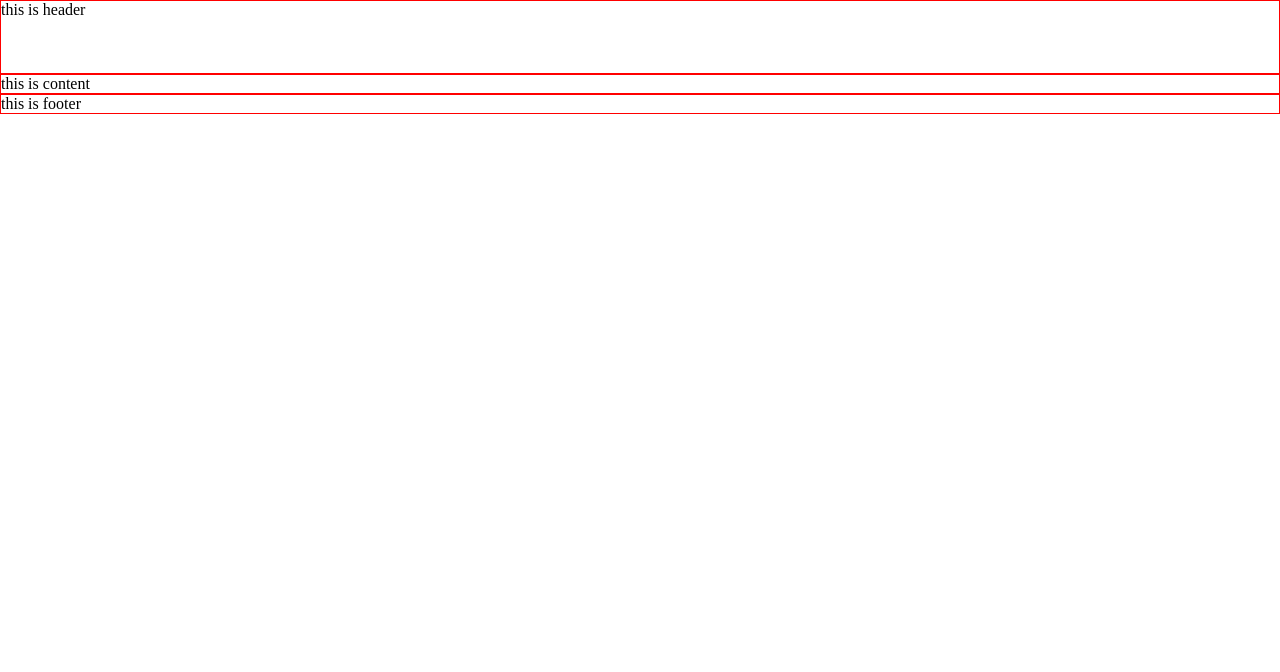
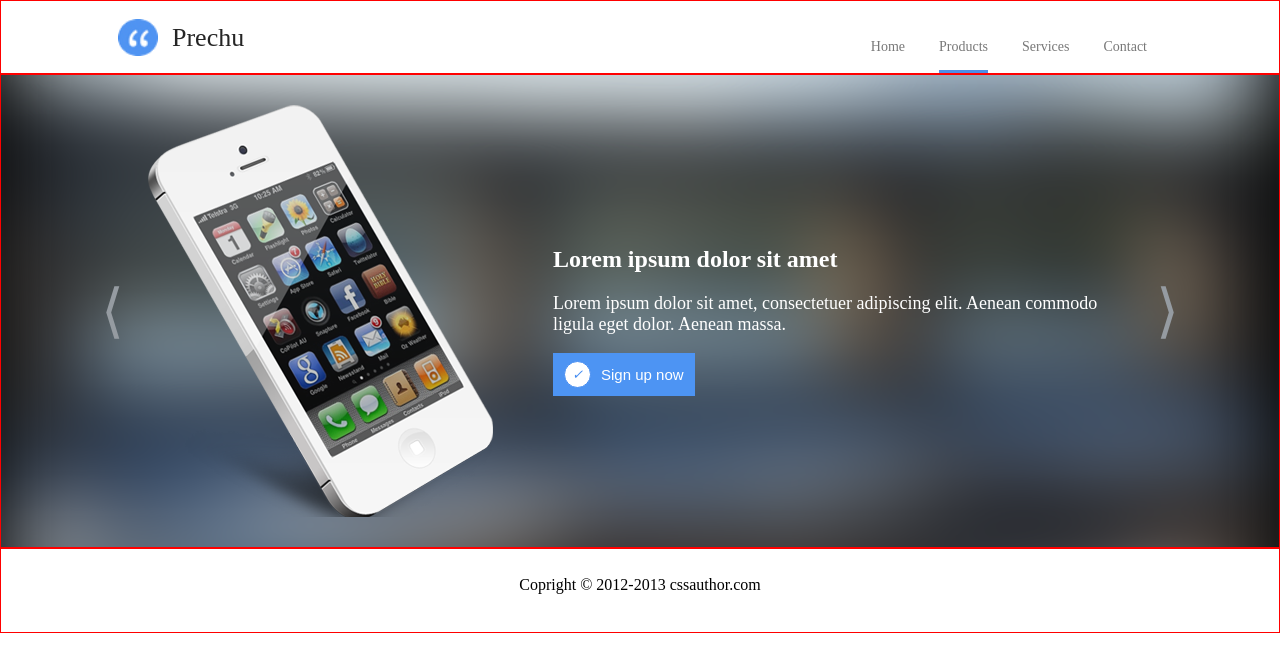
Before and after one commit to nancyphak/FullStack, a plain HTML site: page FrontEnd/index.html in a window 1280 px wide. Drawn offline with Linux system fonts and the light colour scheme.

Commit message:
implement header and slider

```diff
--- a/FrontEnd/index.html
+++ b/FrontEnd/index.html
@@ -7,11 +7,49 @@
     <body>
         <div class="page">
             <div class="header">
-                this is header
+                <div class="multi-columns">
+                    <div class="col-3 pull-left">
+                        <a class="brand" href="">
+                            <img class="logo" src="logo.png"/>
+                            <span class="text">Prechu</span>
+                        </a>
+                    </div>
+                    <div class="col-7 pull-right">
+                        <ul class="main-nav">
+                            <li class="item">
+                                <a href="" title="" class="text">Home</a>
+                            </li>
+                            <li class="item active">
+                                <a href="" title="" class="text">Products</a>
+                            </li>
+                            <li class="item">
+                                <a href="" title="" class="text">Services</a>
+                            </li>
+                            <li class="item">
+                                <a href="" title="" class="text">Contact</a>
+                            </li>
+                        </ul>
+                    </div>
+                </div>
             </div>
-            <div class="content">this is content</div>
+            <div class="content">
+                <div class="slider">
+                    <a href="" title="" class="next"></a>
+                    <a href="" title="" class="prev"></a>
+                    <div class="slider-content">
+                        <div class="service-summary">
+                            <img src="img/iphone.png" alt="" class="photo">
+                            <div class="content">
+                                <h2 class="title">Lorem ipsum dolor sit amet</h2>
+                                <p class="desc">Lorem ipsum dolor sit amet, consectetuer adipiscing elit. Aenean commodo ligula eget dolor. Aenean massa.</p>
+                                <button class="btn-sign-up"><i class="icon"></i><span class="text">Sign up now</span></button>
+                            </div>
+                        </div>
+                    </div>
+                </div>
+            </div>
             <div class="footer">
-                this is footer
+                <p class="copyright">Copright &copy; 2012-2013 cssauthor.com</p>
             </div>
         </div>
     </body>
--- a/FrontEnd/styles.css
+++ b/FrontEnd/styles.css
@@ -1,15 +1,175 @@
 body{
     margin: 0;
 }
+a{
+    text-decoration: none;
+}
+a:hover{
+    text-decoration: none;
+}
+ul{
+    list-style: none;
+    margin: 0;
+    padding: 0;
+}
+li{
+    margin: 0;
+    padding: 0;
+}
+
+/*multi-columns start*/
+.multi-columns{
+    width: 100%;
+}
+.multi-columns .col-3{
+    width: 30%;
+    float: left;
+}
+.multi-columns .col-7{
+    width: 70%;
+    float: left;
+}
+.multi-columns .pull-left{}
+.multi-columns .pull-left>*{
+    float: left;
+}
+.multi-columns .pull-right{}
+.multi-columns .pull-right>*{
+    float:right;
+}
+/*multi-columns end*/
+/*brand start*/
+.brand{
+    padding: 18px 0;
+    display: block;
+}
+.brand .logo{
+    width: 40px;
+    vertical-align: middle;
+}
+.brand .text{
+    margin-left: 10px;
+    font-size: 26px;
+    vertical-align: middle;
+    color: #252525;
+}
+/*brand end*/
+/*main-nav start*/
+.main-nav{
+}
+.main-nav .item{
+    display: inline-block;
+    padding: 36px 0 15px;
+    margin: 0 15px;
+}
+.main-nav .item .text{
+    color: #787878;
+    font-size: 14px;
+}
+.main-nav .item.active{
+    border-bottom: 3px solid #4F8EE6;
+}
+.main-nav .item.active .text{}
+/*main-nav end */
+/*slider start*/
+.slider{
+    background: url(img/bg.png) no-repeat center center;
+    background-size:cover;
+    position: relative;
+    overflow: hidden;
+}
+.slider .next{
+    position: absolute;
+    top:50%;
+    right: 100px;
+    transform: translateY(-50%);
+    font-size: 59px;
+    color: #959BA1;
+}
+.slider .next::before{
+    content: "\27E9";
+}
+.slider .prev{
+    position: absolute;
+    top:50%;
+    left: 100px;
+    transform: translateY(-50%);
+    font-size: 59px;
+    color: #959BA1;
+}
+.slider .prev::before{
+    content: "\27E8";
+}
+.slider .slider-content{
+    padding: 0 117px;
+}
+/*slider end*/
+/*service-summary start*/
+.service-summary{
+    display: flex;
+    align-items: center;
+}
+.service-summary .photo{
+    padding: 30px;
+}
+.service-summary .content{
+    align-self: center;
+    padding: 30px;
+}
+.service-summary .content .title{
+    color: #FFFFFF;
+    font-size: 24px;
+}
+.service-summary .content .desc{
+    color: #FFFFFF;
+    font-size: 18px;
+}
+/*service-summary end*/
+/*btn-sign-up start*/
+.btn-sign-up{
+    border: 1px solid #4D94F3;
+    background-color: #4D94F3;
+    padding: 7px 10px;
+}
+.btn-sign-up .icon{
+    color: #468DF1;
+    vertical-align: middle;
+    display: inline-block;
+}
+.btn-sign-up .icon:before{
+    content: "\2713";
+    width: 25px;
+    height: 25px;
+    background: #FFFFFF;
+    line-height: 25px;
+    border: 1px solid;
+    border-radius: 50%;
+    display: block;
+}
+.btn-sign-up .text{
+    font-size: 15px;
+    color: #FFFFFF;
+    margin-left: 10px;
+    vertical-align: middle;
+}
+/*btn-sign-up end*/
 /*page start*/
-.page .header{
+.page > .header{
     border: 1px solid red;
     height: 72px;
+    padding: 0 117px;
 }
-.page .content{
+.page > .content{
      border: 1px solid red;
 }
-.page .footer{
+.page > .footer{
      border: 1px solid red;
+     padding: 0 117px;
 }
 /*page end*/
+/*copyright start*/
+.copyright{
+    margin: 27px 0 38px;
+    text-align: center;
+}
+/*copyright end*/
```
Also changed, not shown: FrontEnd/img/bg.png (added), FrontEnd/img/cart.png (added), FrontEnd/img/iphone.png (added).
